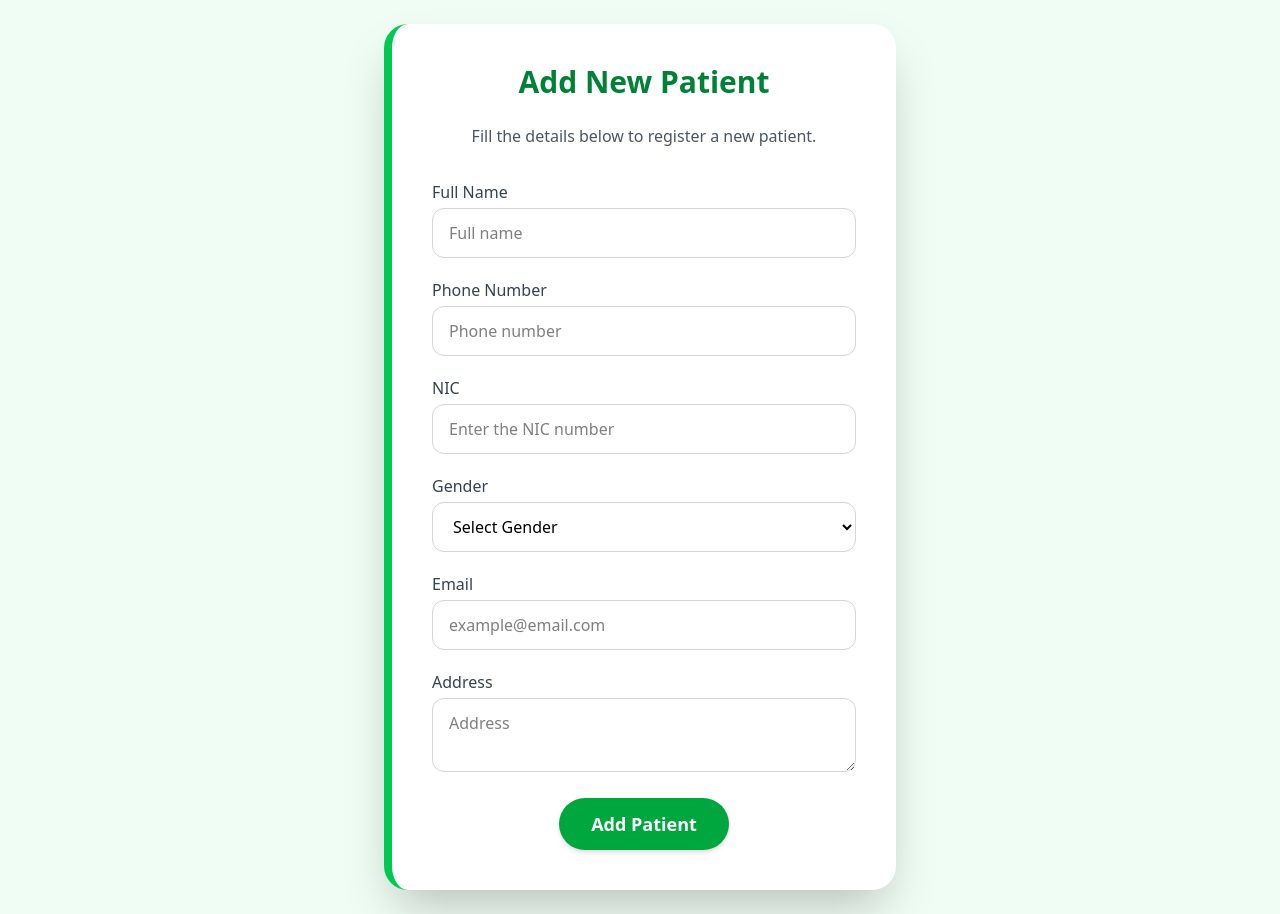
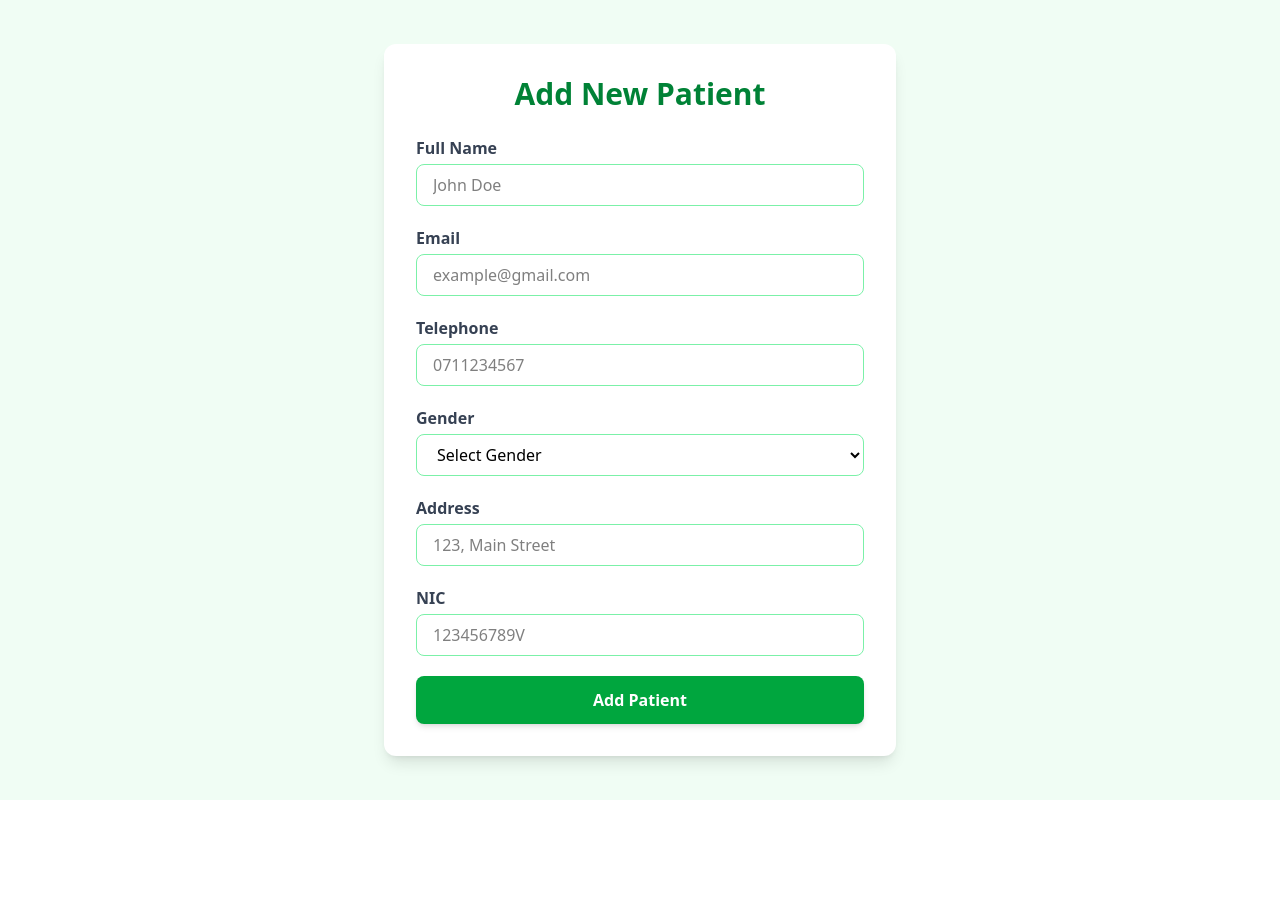
Before and after one commit to Thenujana/-Patient-Management-System-Frontend, a React (Vite) app: page /add-patient in a window 1280 px wide. After the commit the page ends 800 px from the top, so only its background shows below. Built offline with nearby package versions, Linux system fonts and the light colour scheme.

Commit message:
service chnages and updates in the add patient form

```diff
--- a/src/App.tsx
+++ b/src/App.tsx
@@ -1,7 +1,7 @@
 import { BrowserRouter as Router, Routes, Route } from "react-router-dom";
 import Home from "./pages/Home";
 import AddPatient from "./pages/AddPatient";
-
+import Patients from "./pages/Patients";
 
 function App() {
   return (
@@ -9,7 +9,7 @@ function App() {
       <Routes>
         <Route path="/" element={<Home />} />
          <Route path="/add-patient" element={<AddPatient />} />
-
+            <Route path="/patients" element={<Patients />} />
 
       </Routes>
     </Router>
--- a/src/pages/AddPatient.tsx
+++ b/src/pages/AddPatient.tsx
@@ -1,171 +1,142 @@
-import { useState } from "react";
-import { useNavigate } from "react-router-dom";
 
-const AddPatient = () => {
-  const navigate = useNavigate();
+import React, { useState } from "react";
+import PatientService from "../services/patientService";
+import type { Patient } from "../services/patientService";
 
-  const [form, setForm] = useState({
+const AddPatients: React.FC = () => {
+  const [patient, setPatient] = useState<Patient>({
     fullName: "",
-    phone: "",
+    email: "",
+    telephone: "",
+    gender: "",
+    address: "",
     nic: "",
-    gender: "",
-    email: "",
-    address: "",
   });
 
-  const [errors, setErrors] = useState({
-    fullName: "",
-    phone: "",
-    email: "",
-  });
+  const [message, setMessage] = useState<string>("");
+  const [error, setError] = useState<string>("");
 
-  const handleChange = (e: React.ChangeEvent<HTMLInputElement | HTMLSelectElement | HTMLTextAreaElement>) => {
-    setForm({ ...form, [e.target.name]: e.target.value });
-  };
-
-  const validate = () => {
-    let valid = true;
-    const newErrors = { fullName: "", phone: "", email: "" };
-
-    if (!form.fullName.trim()) {
-      newErrors.fullName = "Full name is required";
-      valid = false;
-    }
-
-    if (!/^\d{10}$/.test(form.phone)) {
-      newErrors.phone = "Phone number must be 10 digits";
-      valid = false;
-    }
-
-    if (!/^[\w-.]+@([\w-]+\.)+[\w-]{2,4}$/.test(form.email)) {
-      newErrors.email = "Invalid email address";
-      valid = false;
-    }
-
-    setErrors(newErrors);
-    return valid;
+  const handleChange = (e: React.ChangeEvent<HTMLInputElement | HTMLSelectElement>) => {
+    const { name, value } = e.target;
+    setPatient((prev) => ({
+      ...prev,
+      [name]: value,
+    }));
   };
 
   const handleSubmit = (e: React.FormEvent) => {
     e.preventDefault();
-    if (validate()) {
-      console.log("Patient Added:", form);
-      alert("Patient added successfully!");
-      navigate("/patients");
-    }
+    setMessage("");
+    setError("");
+
+    PatientService.addPatient(patient)
+      .then((res) => {
+        setMessage("Patient added successfully!");
+        setPatient({ fullName: "", email: "", telephone: "", gender: "", address: "", nic: "" });
+      })
+      .catch((err) => {
+        console.error(err.response?.data || err.message);
+        setError("Failed to add patient. Please check your input.");
+      });
   };
 
   return (
     <div className="min-h-screen bg-green-50 flex items-center justify-center p-6">
-      <div className="bg-white shadow-2xl rounded-3xl p-10 w-full max-w-lg border-l-8 border-green-500">
+      <div className="w-full max-w-lg bg-white shadow-lg rounded-xl p-8">
+        <h2 className="text-3xl font-bold mb-6 text-green-700 text-center">Add New Patient</h2>
 
-
-        <h2 className="text-3xl font-bold text-green-700 mb-6 text-center">
-          Add New Patient
-        </h2>
-        <p className="text-gray-600 text-center mb-8">
-          Fill the details below to register a new patient.
-        </p>
+        {message && <p className="mb-4 text-center text-green-600 font-medium">{message}</p>}
+        {error && <p className="mb-4 text-center text-red-500 font-medium">{error}</p>}
 
         <form onSubmit={handleSubmit} className="space-y-5">
-
-
           <div>
-            <label className="block text-gray-700 font-medium mb-1">Full Name</label>
+            <label className="block mb-1 font-semibold text-gray-700">Full Name</label>
             <input
               type="text"
               name="fullName"
-              value={form.fullName}
+              value={patient.fullName}
               onChange={handleChange}
-              className={`w-full border rounded-xl px-4 py-3 focus:outline-none focus:ring-2 ${errors.fullName ? "focus:ring-red-400 border-red-500" : "focus:ring-green-500 border-gray-300"}`}
-              placeholder="Full name"
-            />
-            {errors.fullName && <p className="text-red-500 text-sm mt-1">{errors.fullName}</p>}
-          </div>
-
-
-          <div>
-            <label className="block text-gray-700 font-medium mb-1">Phone Number</label>
-            <input
-              type="text"
-              name="phone"
-              value={form.phone}
-              onChange={handleChange}
-              className={`w-full border rounded-xl px-4 py-3 focus:outline-none focus:ring-2 ${errors.phone ? "focus:ring-red-400 border-red-500" : "focus:ring-green-500 border-gray-300"}`}
-              placeholder="Phone number"
-            />
-            {errors.phone && <p className="text-red-500 text-sm mt-1">{errors.phone}</p>}
-          </div>
-
-
-          <div>
-            <label className="block text-gray-700 font-medium mb-1">NIC</label>
-            <input
-              type="text"
-              name="nic"
-              value={form.nic}
-              onChange={handleChange}
-              className="w-full border rounded-xl px-4 py-3 focus:outline-none focus:ring-2 focus:ring-green-500 border-gray-300"
-              placeholder="Enter the NIC number"
+              required
+              placeholder="John Doe"
+              className="w-full border border-green-300 px-4 py-2 rounded-lg focus:ring-2 focus:ring-green-400 focus:outline-none"
             />
           </div>
 
+          <div>
+            <label className="block mb-1 font-semibold text-gray-700">Email</label>
+            <input
+              type="email"
+              name="email"
+              value={patient.email}
+              onChange={handleChange}
+              required
+              placeholder="example@gmail.com"
+              className="w-full border border-green-300 px-4 py-2 rounded-lg focus:ring-2 focus:ring-green-400 focus:outline-none"
+            />
+          </div>
 
           <div>
-            <label className="block text-gray-700 font-medium mb-1">Gender</label>
+            <label className="block mb-1 font-semibold text-gray-700">Telephone</label>
+            <input
+              type="text"
+              name="telephone"
+              value={patient.telephone}
+              onChange={handleChange}
+              required
+              maxLength={10}
+              placeholder="0711234567"
+              className="w-full border border-green-300 px-4 py-2 rounded-lg focus:ring-2 focus:ring-green-400 focus:outline-none"
+            />
+          </div>
+
+          <div>
+            <label className="block mb-1 font-semibold text-gray-700">Gender</label>
             <select
               name="gender"
-              value={form.gender}
+              value={patient.gender}
               onChange={handleChange}
-              className="w-full border rounded-xl px-4 py-3 focus:outline-none focus:ring-2 focus:ring-green-500 border-gray-300"
+              className="w-full border border-green-300 px-4 py-2 rounded-lg focus:ring-2 focus:ring-green-400 focus:outline-none"
             >
               <option value="">Select Gender</option>
               <option value="Male">Male</option>
               <option value="Female">Female</option>
-              <option value="Other">Other</option>
             </select>
           </div>
 
+          <div>
+            <label className="block mb-1 font-semibold text-gray-700">Address</label>
+            <input
+              type="text"
+              name="address"
+              value={patient.address}
+              onChange={handleChange}
+              placeholder="123, Main Street"
+              className="w-full border border-green-300 px-4 py-2 rounded-lg focus:ring-2 focus:ring-green-400 focus:outline-none"
+            />
+          </div>
 
           <div>
-            <label className="block text-gray-700 font-medium mb-1">Email</label>
+            <label className="block mb-1 font-semibold text-gray-700">NIC</label>
             <input
-              type="email"
-              name="email"
-              value={form.email}
+              type="text"
+              name="nic"
+              value={patient.nic}
               onChange={handleChange}
-              className={`w-full border rounded-xl px-4 py-3 focus:outline-none focus:ring-2 ${errors.email ? "focus:ring-red-400 border-red-500" : "focus:ring-green-500 border-gray-300"}`}
-              placeholder="example@email.com"
+              placeholder="123456789V"
+              className="w-full border border-green-300 px-4 py-2 rounded-lg focus:ring-2 focus:ring-green-400 focus:outline-none"
             />
-            {errors.email && <p className="text-red-500 text-sm mt-1">{errors.email}</p>}
           </div>
 
-
-          <div>
-            <label className="block text-gray-700 font-medium mb-1">Address</label>
-            <textarea
-              name="address"
-              value={form.address}
-              onChange={handleChange}
-              className="w-full border rounded-xl px-4 py-3 focus:outline-none focus:ring-2 focus:ring-green-500 border-gray-300"
-              placeholder="Address "
-            ></textarea>
-          </div>
-
-
-          <div className="text-center">
-            <button
-              type="submit"
-              className="bg-green-600 hover:bg-green-700 text-white font-semibold px-8 py-3 rounded-full transition text-lg shadow-md"
-            >
-              Add Patient
-            </button>
-          </div>
-
+          <button
+            type="submit"
+            className="w-full bg-green-600 hover:bg-green-700 text-white font-bold py-3 rounded-lg transition-all shadow-md hover:shadow-lg"
+          >
+            Add Patient
+          </button>
         </form>
       </div>
     </div>
   );
 };
 
-export default AddPatient;
+export default AddPatients;
--- a/src/pages/Patients.tsx
+++ b/src/pages/Patients.tsx
@@ -0,0 +1,9 @@
+import React from 'react'
+
+const Patients = () => {
+  return (
+    <div>Patients</div>
+  )
+}
+
+export default Patients
--- /dev/null
+++ b/src/services/PatientService.ts
@@ -0,0 +1,50 @@
+// src/services/PatientService.ts
+import axios from "axios";
+
+export interface Patient {
+  id?: number;
+  fullName: string;
+  email: string;
+  telephone: string;
+  gender?: string;
+  address?: string;
+  nic?: string;
+}
+
+const API_URL = "http://localhost:8080/api/patients";
+
+class PatientService {
+
+  addPatient(patient: Patient) {
+    return axios.post(`${API_URL}/add`, patient);
+  }
+
+
+  getAllPatients() {
+    return axios.get<Patient[]>(`${API_URL}/get-all`);
+  }
+
+
+  getPatientById(id: number) {
+    return axios.get<Patient>(`${API_URL}/get/${id}`);
+  }
+
+
+  searchByFullName(name: string) {
+    return axios.get<Patient[]>(`${API_URL}/search-name/${name}`);
+  }
+
+  searchByEmail(email: string) {
+    return axios.get<Patient>(`${API_URL}/search-email/${email}`);
+  }
+
+  updatePatient(id: number, patient: Patient) {
+    return axios.put(`${API_URL}/update/${id}`, patient);
+  }
+
+  deletePatient(id: number) {
+    return axios.delete(`${API_URL}/delete/${id}`);
+  }
+}
+
+export default new PatientService();
```
